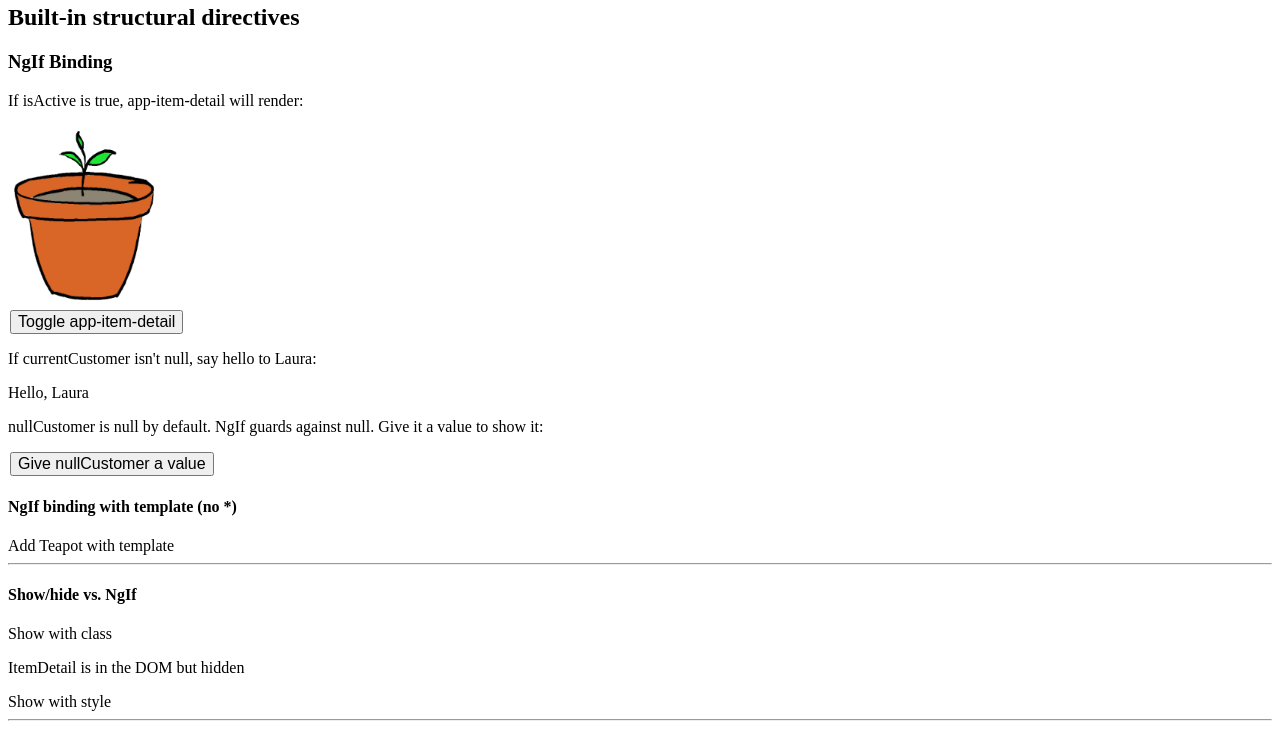
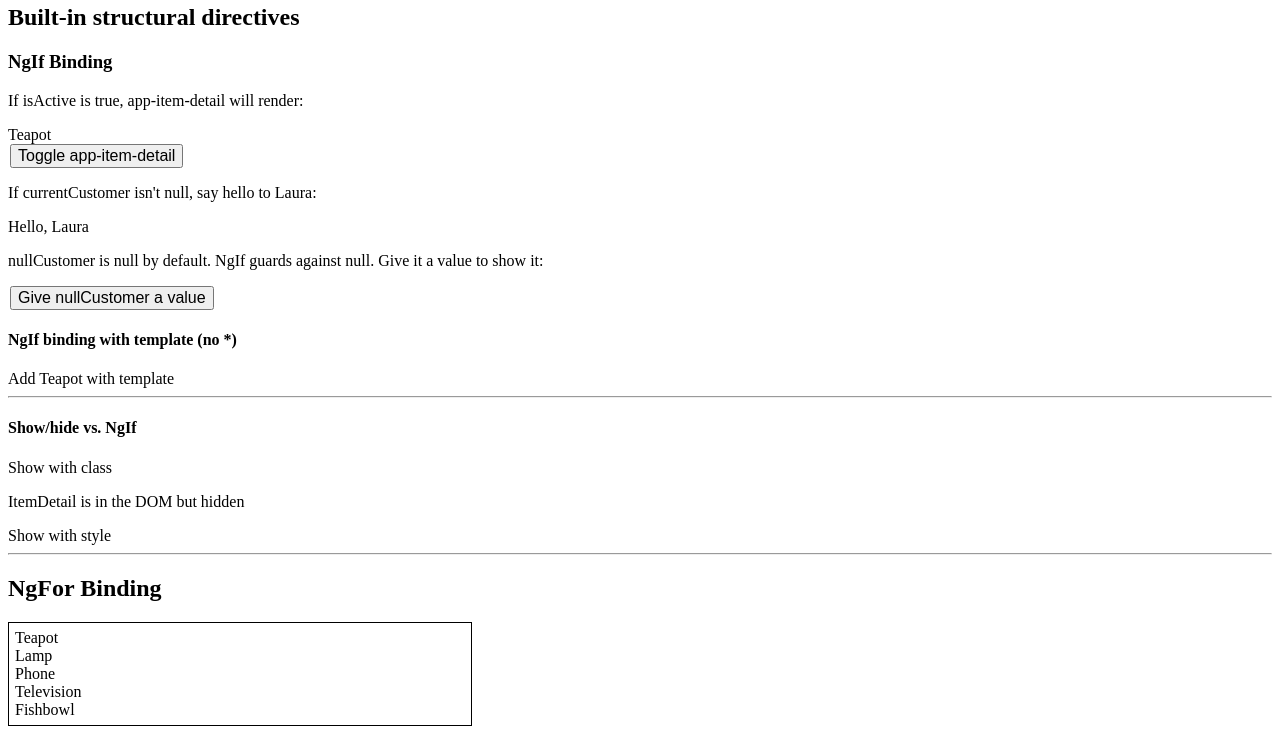
Before and after one commit to kapunahelewong/built-in-directives, an Angular app: page / in a window 1280 px wide. Shown: the part 960-1703 px from the top of the page. Built offline with nearby package versions, Linux system fonts and the light colour scheme.

Commit message:
docs: remove pic

```diff
--- a/src/app/app.component.html
+++ b/src/app/app.component.html
@@ -82,7 +82,7 @@ bindon-ngModel
 <h3 id="ngIf">NgIf Binding</h3>
 <div>
   <p>If isActive is true, app-item-detail will render: </p>
-  <app-item-detail *ngIf="isActive"></app-item-detail>
+  <app-item-detail *ngIf="isActive" [item]="item"></app-item-detail>
   <button (click)="isActiveToggle()">Toggle app-item-detail</button>
 </div>
 <p>If currentCustomer isn't null, say hello to Laura:</p>
--- a/src/app/item-detail/item-detail.component.html
+++ b/src/app/item-detail/item-detail.component.html
@@ -1,7 +1,3 @@
-<div>
-  <img src="../../assets/potted-plant.svg" width="150">
-</div>
-
 <div>
   <span>{{item?.name}}</span>
 </div>
```
